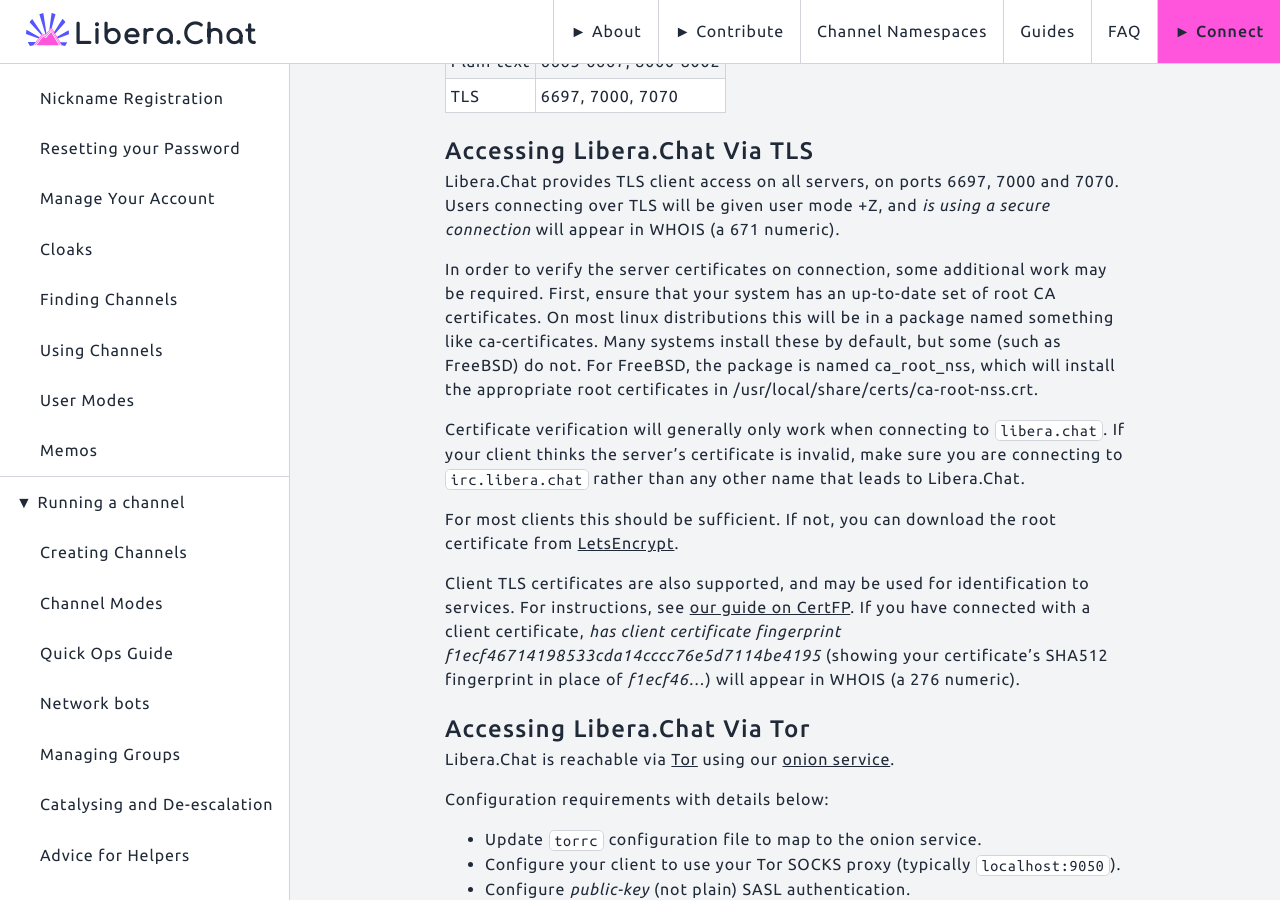
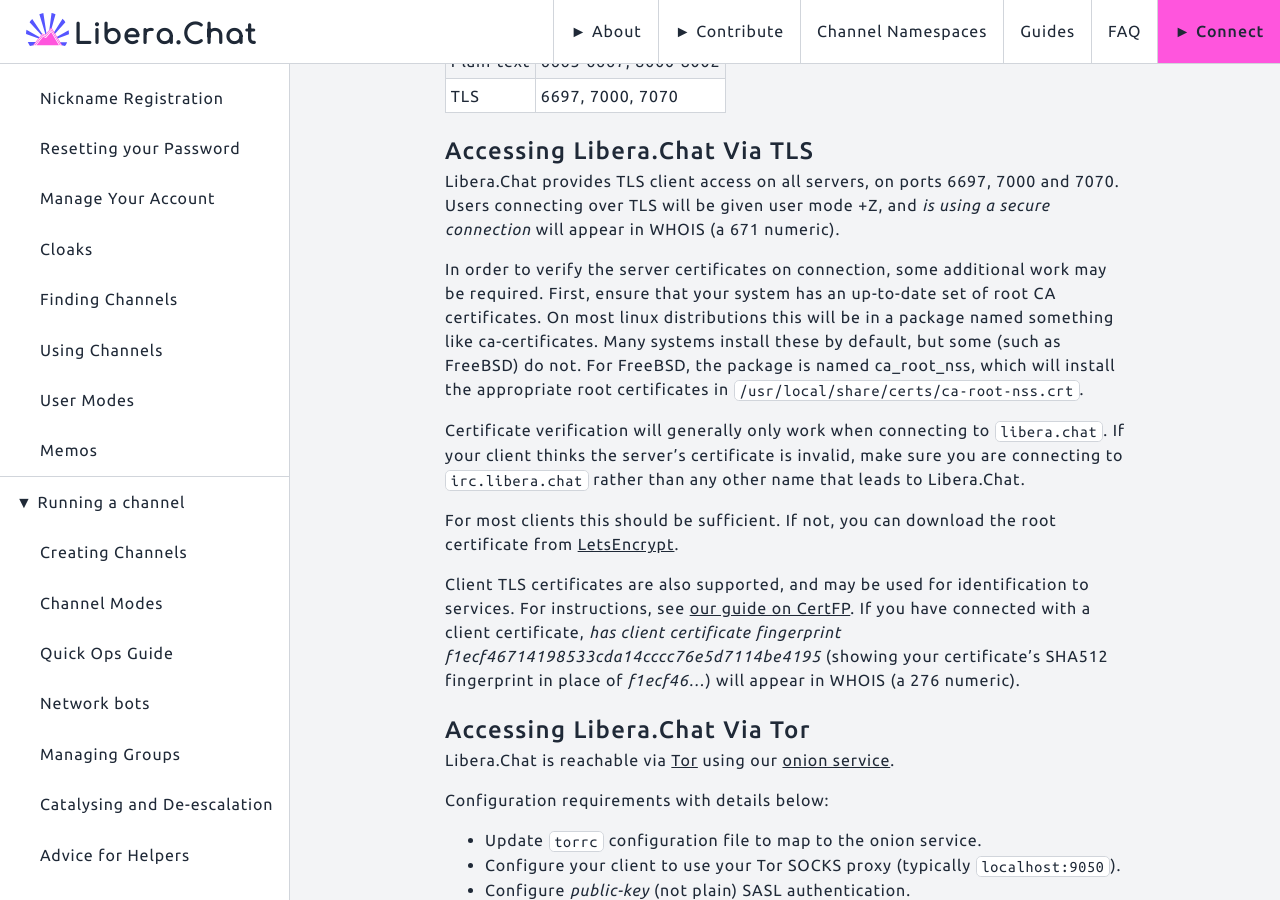
Before and after one commit to Libera-Chat/libera-chat.github.io, a Jekyll site: the page built from content/_guides/connect.md, in a window 1280 px wide and 900 px high, scrolled down 558 px. Built offline with Jekyll 4.4.1, drawn with Linux system fonts in a browser that asks for light colours.

Commit message:
Fix missing punctuation and monospace (#400)

```diff
--- a/content/_guides/connect.md
+++ b/content/_guides/connect.md
@@ -38,7 +38,7 @@
 something like ca-certificates. Many systems install these by default, but some
 (such as FreeBSD) do not. For FreeBSD, the package is named ca\_root\_nss,
 which will install the appropriate root certificates in
-/usr/local/share/certs/ca-root-nss.crt.
+`/usr/local/share/certs/ca-root-nss.crt`.
 
 Certificate verification will generally only work when connecting to
 **`libera.chat`**. If your client thinks the server's certificate is invalid,
```
Also changed, not shown: content/_guides/faq.md (+2 -2 lines).
